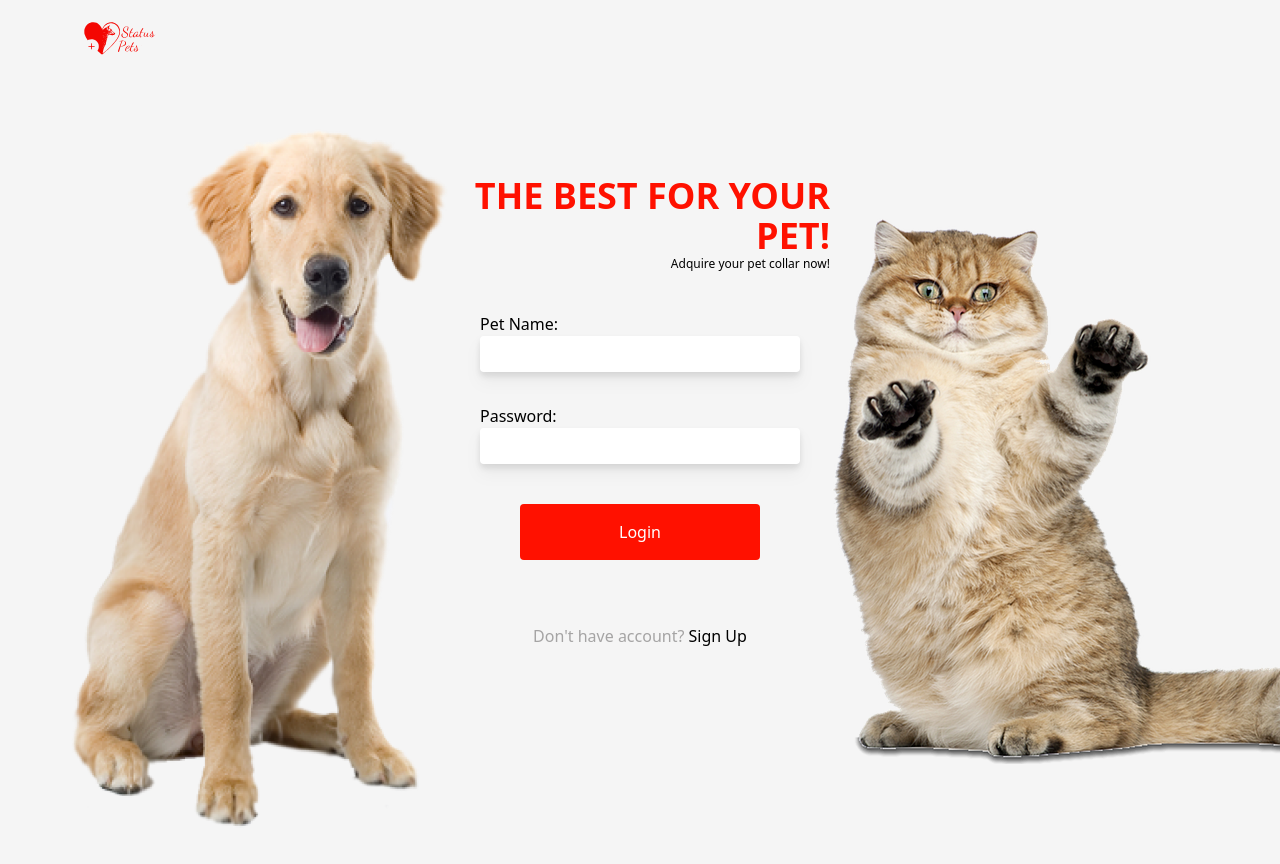
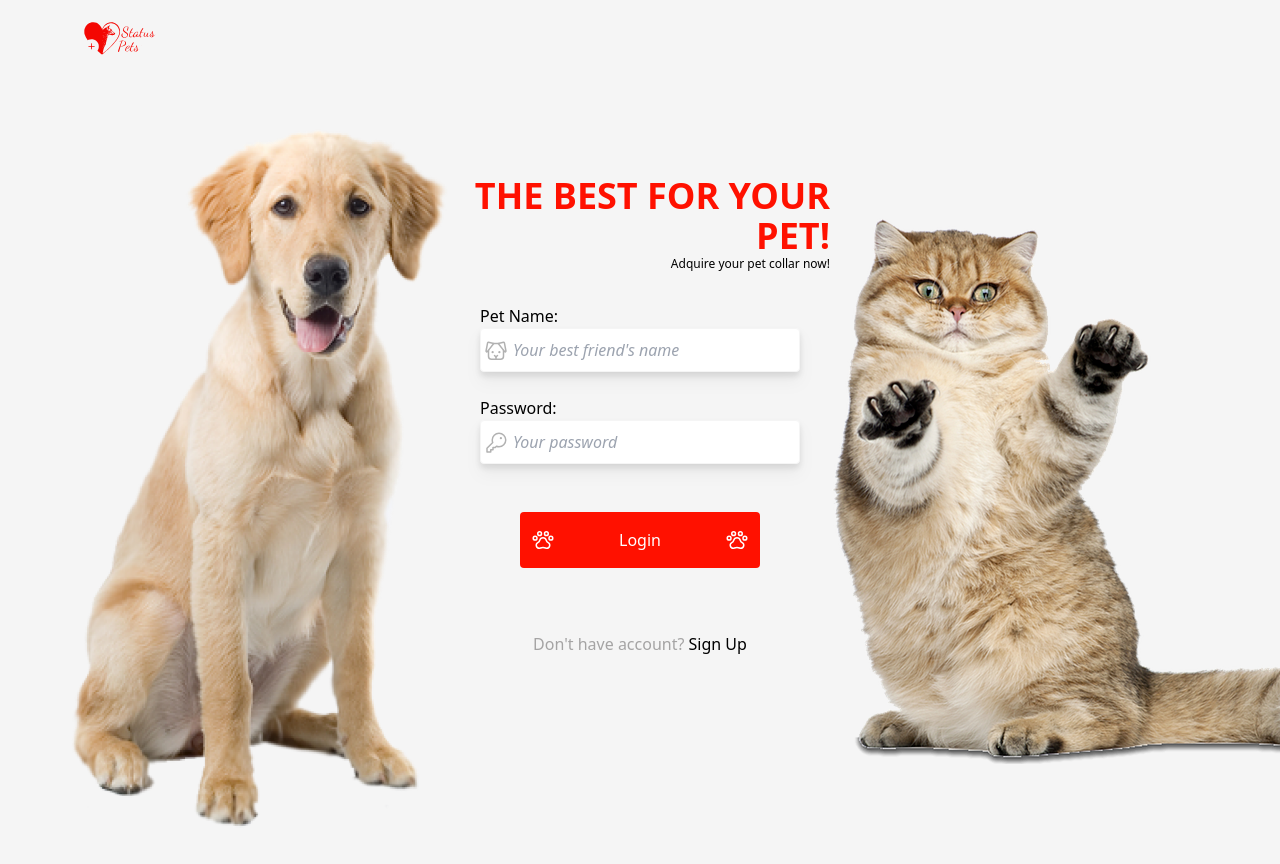
Before and after one commit to FernandoFrali/status-pet, a Next.js app: page / in a window 1280 px wide. Shown: the top 864 px of the page. Built offline with nearby package versions, Linux system fonts and the light colour scheme.

Commit message:
:lipstick: feat: add new hover style

```diff
--- a/package.json
+++ b/package.json
@@ -17,6 +17,7 @@
     "eslint": "8.38.0",
     "eslint-config-next": "13.3.0",
     "next": "13.3.0",
+    "phosphor-react": "^1.4.1",
     "postcss": "8.4.21",
     "react": "18.2.0",
     "react-dom": "18.2.0",
--- a/src/components/Main/index.tsx
+++ b/src/components/Main/index.tsx
@@ -3,9 +3,10 @@ import catPic from '../../../public/cat.png';
 import dogPic from '../../../public/dog.png';
 import logo from '../../../public/StatusPets.svg';
 import Link from 'next/link';
+import { PawPrint, Key, Dog } from 'phosphor-react';
 
 const Main = () => (
-  <main>
+  <main className="selection:text-sp-60 selection:bg-sp-10">
     <div className="h-20 flex">
       <Link href="/" className="w-24">
         <Image src={logo} alt="Status Pet logo" className="h-20" />
@@ -23,7 +24,11 @@ const Main = () => (
         className="hidden lg:inline-block lg:col-start-3 lg:self-center lg:max-w-fit"
       />
       <div className="mb-2 self-end sm:block sm:mt-24 col-start-2 col-end-2 sm:row-start-1 sm:self-start justify-self-center">
-        <Image src={catPic} alt="A cat image" className="sm:hidden" />
+        <Image
+          src={catPic}
+          alt="A cat image"
+          className="select-none sm:hidden"
+        />
         <h1 className="text-lg sm:text-right sm:text-4xl font-bold text-sp-10 col-start-2 col-end-2 sm:justify-self-center dark:text-sp-60">
           THE BEST FOR YOUR PET!
         </h1>
@@ -32,27 +37,46 @@ const Main = () => (
         </p>
       </div>
       <form className="sm:row-start-1 flex flex-col justify-center justify-self-center col-start-2 col-end-2 sm:h-575 sm:mt-28">
-        <label className="dark:text-sp-white2">Pet Name:</label>
+        <label className="dark:text-sp-white2 relative">
+          Pet Name:
+          <Dog
+            color="black"
+            size={24}
+            className="absolute top-35px left-1 z-10 opacity-30"
+          />
+        </label>
         <input
-          className="indent-2 w-80 h-9 drop-shadow-lg rounded focus:outline focus:outline-sp-30 focus:border focus:outline-2 dark:bg-transparent dark:border-2 dark:border-sp-gray dark:focus:border-bg-sp-30 dark:focus:outline dark:focus:outline-2 dark:focus:outline-sp-30 dark:text-white"
+          className="indent-8 w-80 h-11 drop-shadow-lg border border-bg-light placeholder:italic rounded focus:outline focus:outline-sp-30 focus:border focus:outline-2 dark:bg-transparent dark:border-2 dark:border-sp-gray dark:focus:border-bg-sp-30 dark:focus:outline dark:focus:outline-2 dark:focus:outline-sp-30 dark:text-white"
           type="text"
+          placeholder="Your best friend's name"
+          name="petname"
         />
-        <label className="mt-8 dark:text-sp-white2">Password:</label>
+        <label className="relative mt-6 dark:text-sp-white2">
+          Password:
+          <Key
+            color="black"
+            size={24}
+            className="absolute top-35px left-1 z-10 opacity-30"
+          />
+        </label>
         <input
-          className="indent-2 w-80 h-9 drop-shadow-lg rounded focus:outline focus:outline-sp-30 focus:border focus:outline-2 dark:bg-transparent dark:border-2 dark:border-sp-gray dark:focus:border-bg-sp-30 dark:focus:outline dark:focus:outline-2 dark:focus:outline-sp-30 dark:text-white"
+          className="relative placeholder:italic indent-8 w-80 h-11 drop-shadow-lg rounded border border-bg-light focus:outline focus:outline-sp-30 focus:border focus:outline-2 dark:bg-transparent dark:border-2 dark:border-sp-gray dark:focus:border-bg-sp-30 dark:focus:outline dark:focus:outline-2 dark:focus:outline-sp-30 dark:text-white"
           type="password"
+          placeholder="Your password"
         />
         <button
           type="button"
-          className="bg-sp-10 active:bg-transparent active:border-2 active:border-sp-10 active:text-sp-10 hover:bg-sp-30 dark:hover:bg-sp-30 w-60 dark:active:bg-transparent h-14 rounded text-white self-center mt-10"
+          className="bg-sp-10 active:bg-transparent active:border-2 active:border-sp-10 active:text-sp-10 hover:bg-sp-30 dark:hover:bg-sp-30 w-60 dark:active:bg-transparent h-14 rounded text-white self-center mt-12 flex justify-center gap-16"
         >
-          Login
+          <PawPrint color="white" size={24} className="self-center" />
+          <span className="text-center self-center">Login</span>
+          <PawPrint color="white" size={24} className="self-center" />
         </button>
         <p className="text-sp-gray2 self-center mt-16">
           Don&apos;t have account?{' '}
           <Link
             href="/register"
-            className="text-black dark:text-white dark:hover:text-sp-10 hover:text-sp-10"
+            className="relative before:transition-[width] before:ease-in-out before:delay-75 before:hover:w-full before:left-0 text-black dark:text-white dark:hover:text-sp-10 before:text-sp-60 before:absolute before:w-0 before:h-6 before:bg-redalpha"
           >
             Sign Up
           </Link>
--- a/tailwind.config.js
+++ b/tailwind.config.js
@@ -17,6 +17,16 @@ module.exports = {
         'sp-white2': '#F5F5F5',
         'sp-gray': '#303030',
         'sp-gray2': '#A5A4A4',
+        redalpha: 'rgba(226, 0, 255, 0.11)',
+      },
+      inset: {
+        '2px': '4px',
+      },
+      transformOrigin: {
+        test: '50% 100%',
+      },
+      spacing: {
+        '35px': '35px',
       },
       height: {
         705: '705px',
```
Also changed, not shown: 1 other file (tests, documents, lock files or other folders).
